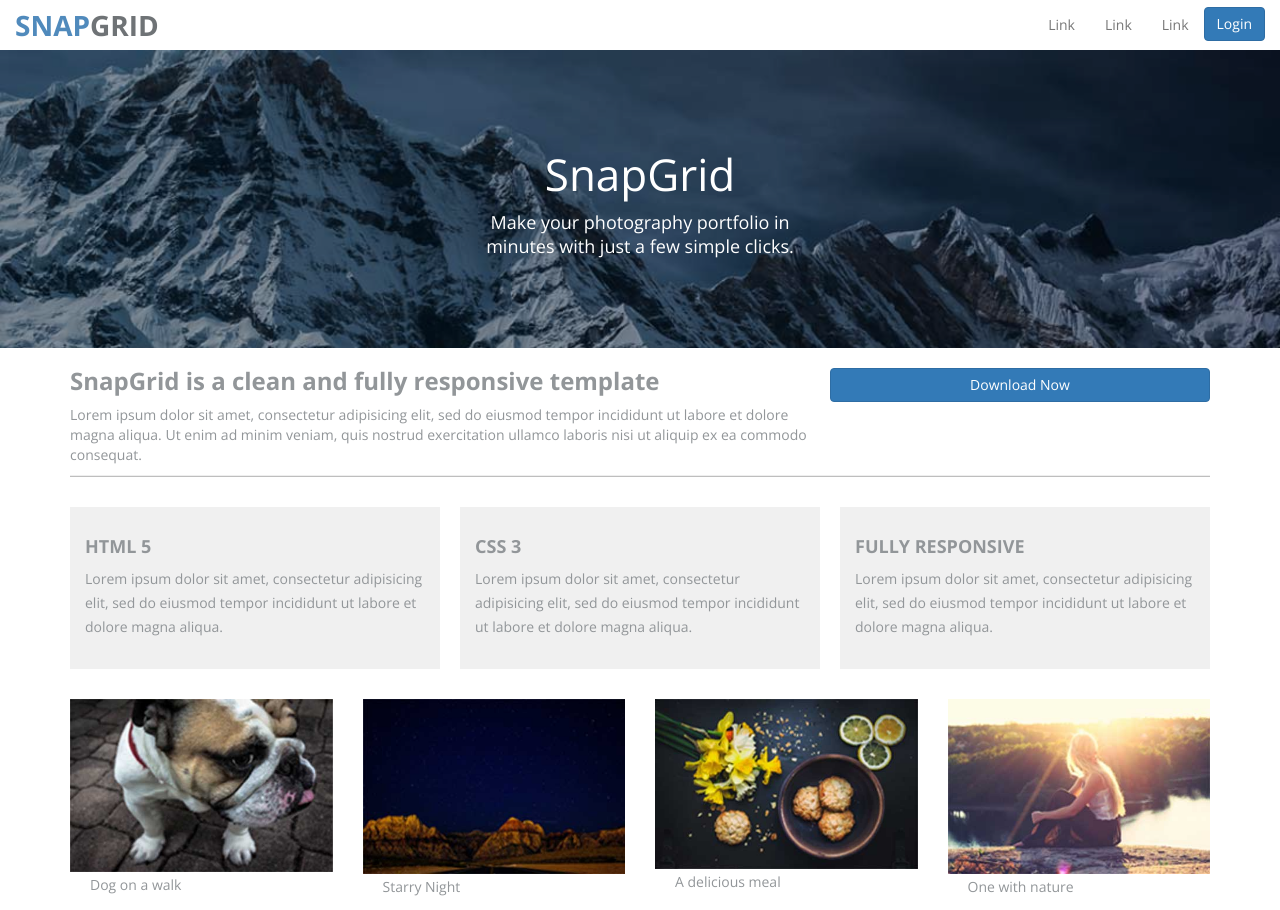
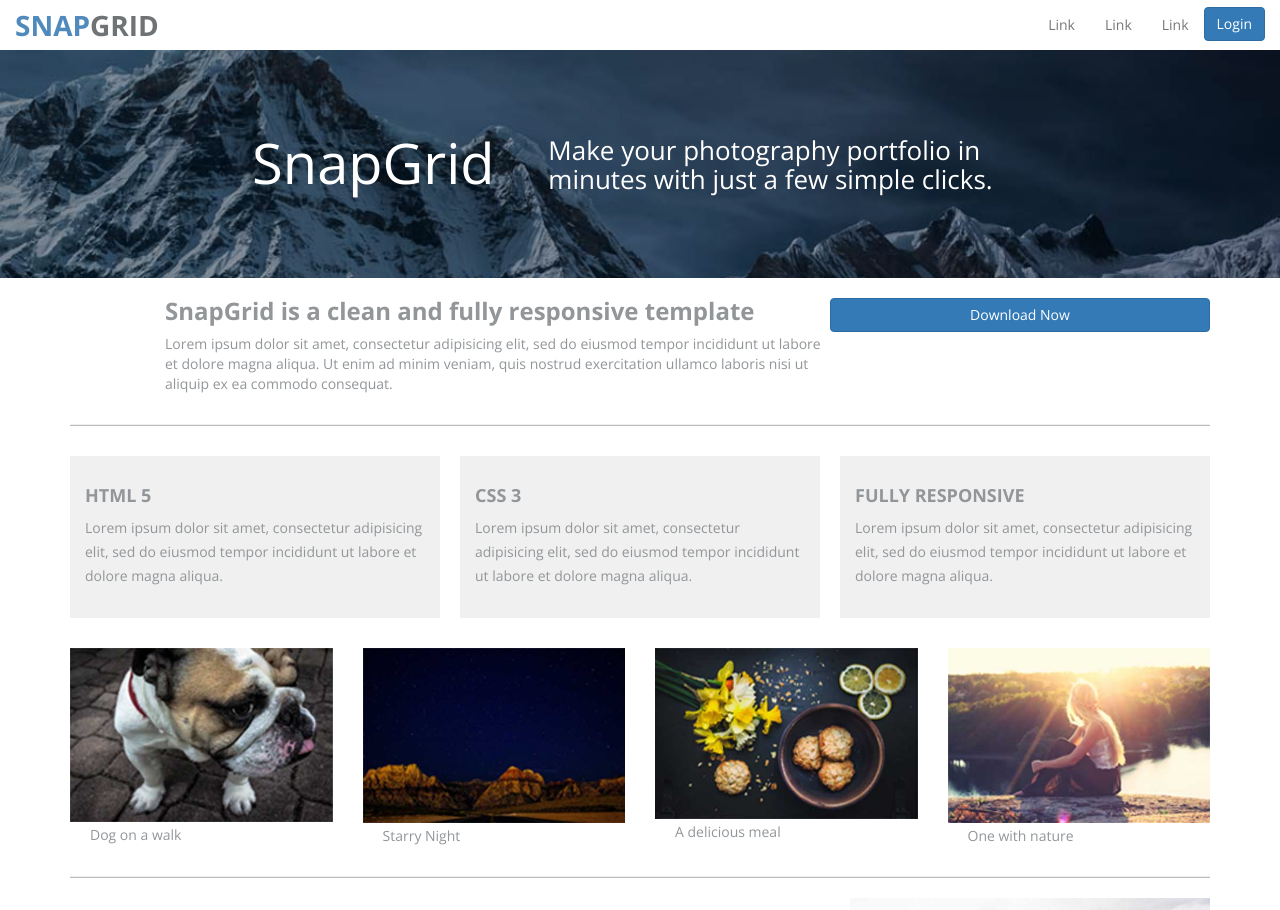
Before and after one commit to Jmingus/Bootstrap-grid, a website: page index.html in a window 1280 px wide. Shown: the top 910 px of the page. Drawn offline with nearby package versions, Linux system fonts and the light colour scheme.

Commit message:
Finished Breakpoint Three

```diff
--- a/index.html
+++ b/index.html
@@ -33,15 +33,19 @@
 
     <div class="jumbotron">
       <div class="container">
-        <h1>SnapGrid</h1>
-        <h4>Make your photography portfolio in<br>
-        minutes with just a few simple clicks.</h4>
+          <div class="col-sm-3 col-sm-offset-2">
+              <h1>SnapGrid</h1>
+          </div>
+          <div class="col-sm-7">
+              <h4>Make your photography portfolio in</h4>
+              <h4>minutes with just a few simple clicks.</h4>
+          </div>
       </div>
     </div>
 
     <div class="container below-snap">
       <div class="row top-text">
-        <div class="col-sm-8">
+        <div class="col-sm-7 col-sm-offset-1">
           <h3>SnapGrid is a clean and fully responsive template</h3>
           <p>Lorem ipsum dolor sit amet, consectetur adipisicing elit, sed do eiusmod
           tempor incididunt ut labore et dolore magna aliqua. Ut enim ad minim veniam,
@@ -53,8 +57,10 @@
           Download Now
           </button>
         </div>
-      <hr>
       </div>
+    <div class="row divider">
+        <hr>
+    </div>
       <div class="row boxes-above-images">
         <div class="container col-sm-4 left">
           <h4>HTML 5</h4>
--- a/styles/main.sass.sass.css
+++ b/styles/main.sass.sass.css
@@ -38,24 +38,24 @@ body {
     background-image: none;
     padding: 80px 0;
     background-color: RGBA(0, 0, 0, 0.35); }
-    .jumbotron > .container > h1, .jumbotron > .container > .container > h1 {
+    .jumbotron > .container .col-sm-3 > h1, .jumbotron > .container > .container .col-sm-3 > h1 {
       color: white;
       font-size: 44px; }
-    .jumbotron > .container > h4, .jumbotron > .container > .container > h4 {
+    .jumbotron > .container .col-sm-7 > h4, .jumbotron > .container > .container .col-sm-7 > h4 {
       color: white;
-      line-height: 24px;
+      line-height: 12px;
       margin-top: 12px; }
 
 div.container.below-snap {
   color: #929699;
   margin: 0 15px; }
-  div.container.below-snap .row.top-text .col-sm-8,
+  div.container.below-snap .row.top-text .col-sm-7,
   div.container.below-snap .row.top-text .col-sm-4 {
     padding: 0; }
-    div.container.below-snap .row.top-text .col-sm-8 h3,
+    div.container.below-snap .row.top-text .col-sm-7 h3,
     div.container.below-snap .row.top-text .col-sm-4 h3 {
       font-weight: 700; }
-      div.container.below-snap .row.top-text .col-sm-8 h3 span,
+      div.container.below-snap .row.top-text .col-sm-7 h3 span,
       div.container.below-snap .row.top-text .col-sm-4 h3 span {
         font-size: 26px; }
   div.container.below-snap > p {
@@ -88,9 +88,9 @@ div.container.below-snap {
   div.container.below-snap div.row.boxes-above-images div.row .col-xs-6 span {
     display: block;
     margin: 3px 0 10px 20px; }
-  div.container.below-snap div.row.boxes-above-images div.row div.col-sm-8 h3 {
+  div.container.below-snap div.row.boxes-above-images div.row div.col-sm-7 h3 {
     font-weight: 700; }
-    div.container.below-snap div.row.boxes-above-images div.row div.col-sm-8 h3 span {
+    div.container.below-snap div.row.boxes-above-images div.row div.col-sm-7 h3 span {
       font-size: 26px; }
   div.container.below-snap div.row.boxes-above-images div.row div.col-sm-4 div.container.bike {
     width: 100%;
@@ -119,6 +119,11 @@ footer.navbar-default {
     margin-bottom: 50px; }
 
 @media screen and (min-width: 768px) {
+  .jumbotron .container .col-sm-3 h1 {
+    line-height: 12px; }
+  .jumbotron .container .col-sm-7 {
+    line-height: 12px;
+    text-align: left; }
   div.container.below-snap {
     margin: 0 auto; }
     div.container.below-snap .row.top-text {
@@ -126,6 +131,8 @@ footer.navbar-default {
       div.container.below-snap .row.top-text .col-sm-4 button {
         width: 100%;
         margin-top: 20px; }
+    div.container.below-snap .row.divider {
+      padding: 0 15px; }
     div.container.below-snap .row.boxes-above-images {
       margin: 0; }
       div.container.below-snap .row.boxes-above-images > .container {
@@ -135,3 +142,12 @@ footer.navbar-default {
         border-left: none; }
       div.container.below-snap .row.boxes-above-images > .container.col-sm-4.right {
         border-right: none; } }
+
+@media screen and (min-width: 992px) {
+  .jumbotron .container div.col-sm-3 h1 {
+    line-height: 24px;
+    font-size: 56px; }
+  .jumbotron .container div.col-sm-7 h4 {
+    text-align: left;
+    font-size: 26px;
+    line-height: 17px; } }
--- a/styles/main.scss
+++ b/styles/main.scss
@@ -52,14 +52,18 @@ font-family: $regularFont
     background-image: none;
     padding: 80px 0;
     background-color: RGBA(0,0,0,0.35);
-    > h1{
-      color: white;
-      font-size: 44px;
+    .col-sm-3 {
+      > h1 {
+        color: white;
+        font-size: 44px;
+      }
     }
-    > h4{
-      color: white;
-      line-height: 24px;
-      margin-top: 12px;
+    .col-sm-7 {
+      > h4 {
+        color: white;
+        line-height: 12px;
+        margin-top: 12px;
+      }
     }
   }
 }
@@ -68,7 +72,7 @@ div.container.below-snap {
   color: $textGray;
   margin: 0 15px;
   .row.top-text {
-    .col-sm-8,
+    .col-sm-7,
     .col-sm-4{
       padding: 0;
       h3 {
@@ -123,7 +127,7 @@ div.container.below-snap {
       }
     }
     div.row {
-      div.col-sm-8 {
+      div.col-sm-7 {
         h3 {
           font-weight: $boldFont;
           span {
@@ -174,6 +178,19 @@ footer.navbar-default{
 }
 
 @media screen and (min-width: 768px){
+  .jumbotron{
+    .container{
+      .col-sm-3{
+        h1{
+          line-height: 12px;
+        }
+      }
+      .col-sm-7{
+        line-height: 12px;
+        text-align: left;
+      }
+    }
+  }
   div.container.below-snap{
     margin: 0 auto;
     .row.top-text{
@@ -184,6 +201,9 @@ footer.navbar-default{
           margin-top: 20px;
         }
       }
+    }
+    .row.divider{
+      padding: 0 15px;
     }
     .row.boxes-above-images{
       margin: 0;
@@ -203,3 +223,22 @@ footer.navbar-default{
     }
   }
 }
+@media screen and (min-width: 992px ){
+  .jumbotron{
+    .container{
+      div.col-sm-3{
+        h1{
+          line-height: 24px;
+          font-size: 56px;
+        }
+      }
+      div.col-sm-7{
+        h4 {
+          text-align: left;
+          font-size: 26px;
+          line-height: 17px;
+        }
+      }
+    }
+  }
+}
```
